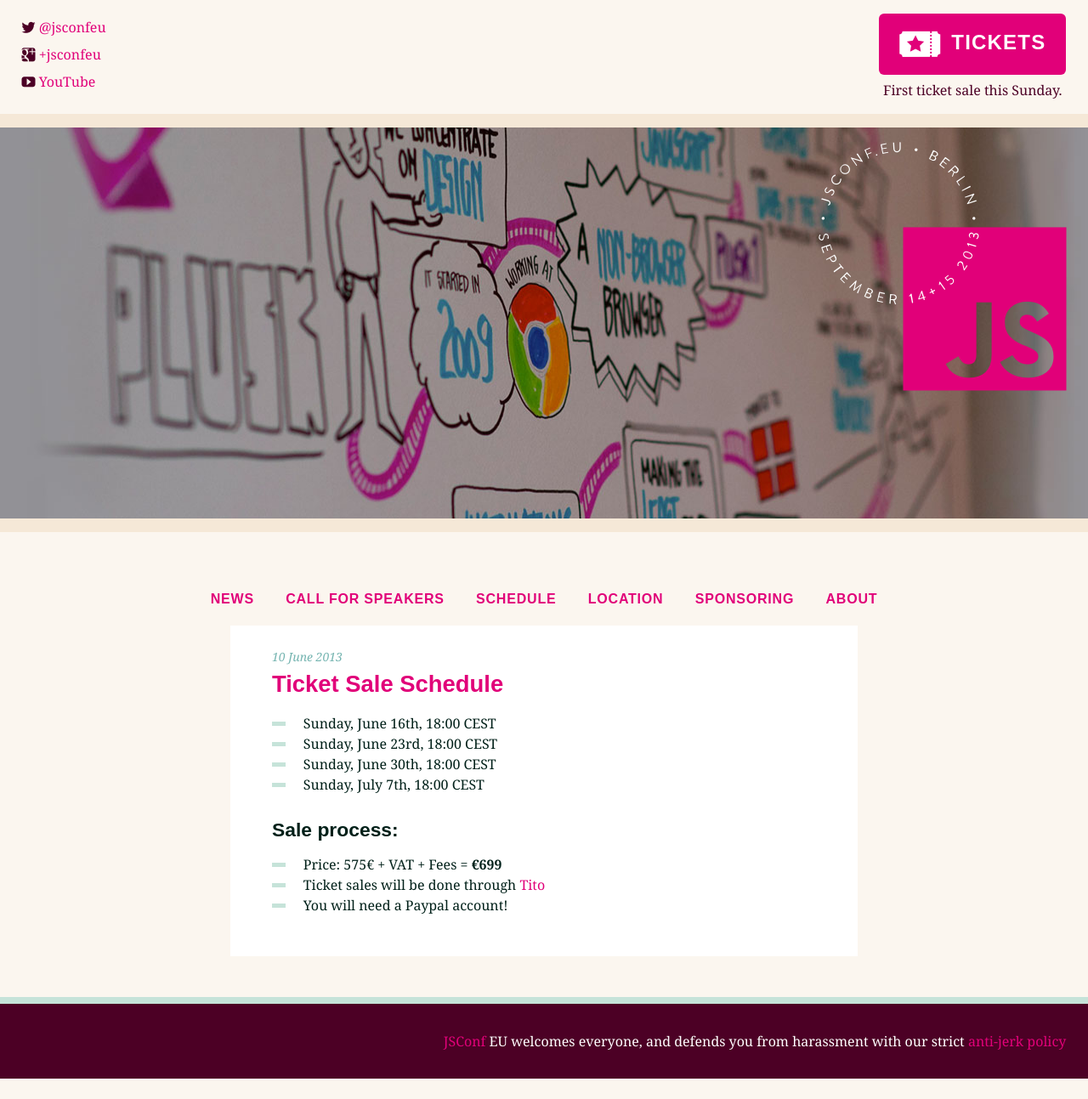
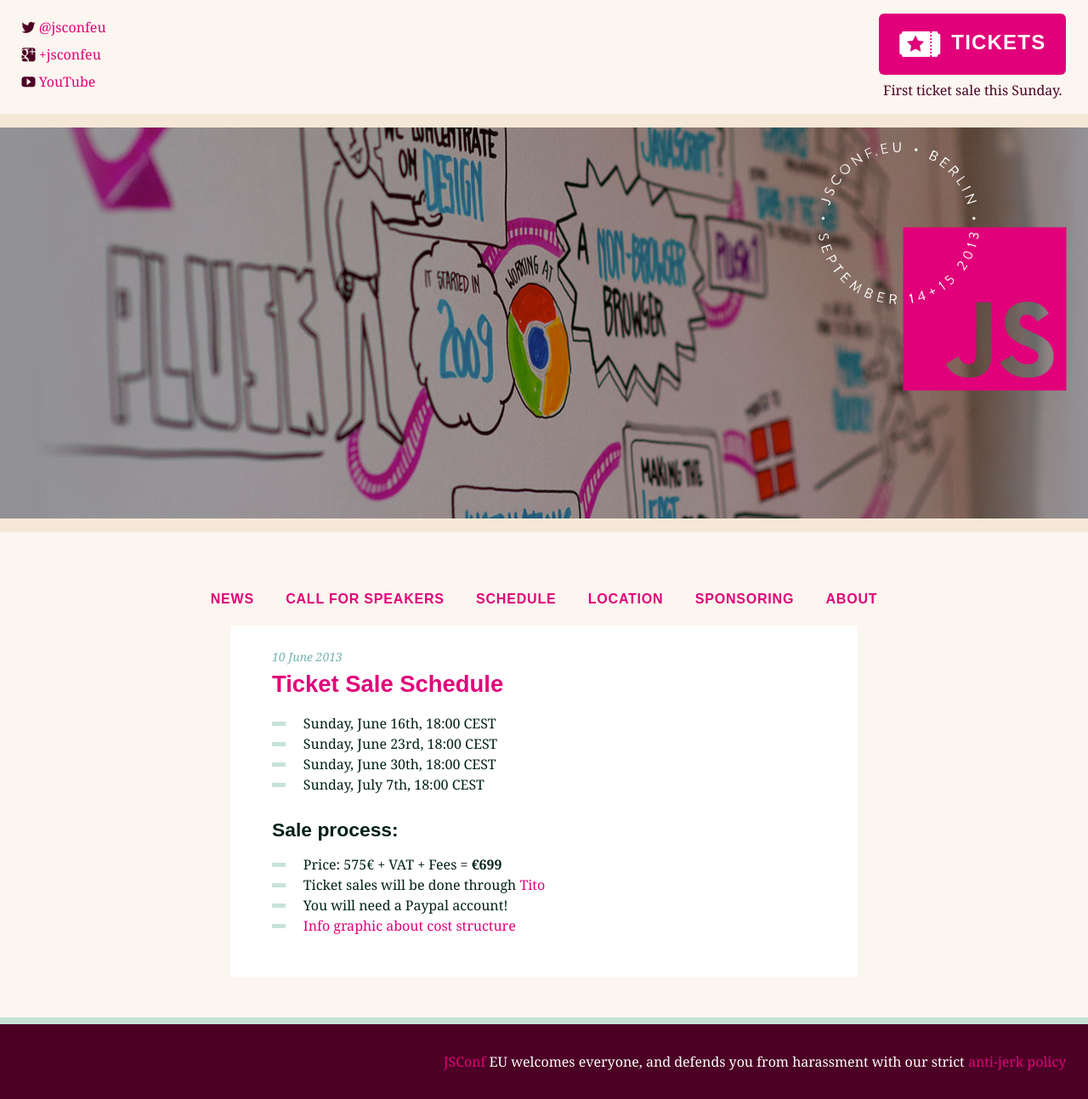
Before and after one commit to jsconf/2013.jsconf.eu, a Jekyll site: the page built from _posts/2013-06-10-ticket-sale-schedule.md, in a window 1280 px wide. Shown: the whole page at 85% size. Built offline with Jekyll 4.4.1, drawn with Linux system fonts in a browser that asks for light colours; nearby versions of some CDN libraries; comment, search, counter and statistics services are not loaded; before the commit the page ends 1269 px from its top, so only the background shows below that.

Commit message:
Link from ticket schedule to cost structure

```diff
--- a/_posts/2013-06-10-ticket-sale-schedule.md
+++ b/_posts/2013-06-10-ticket-sale-schedule.md
@@ -18,3 +18,4 @@
 - Price: 575€ + VAT + Fees = <strong>€699</strong>
 - Ticket sales will be done through <a href="https://tito.io/">Tito</a>
 - You will need a Paypal account!
+- [Info graphic about cost structure](/news/2013/06/15/how-we-spend-your-money.html)
```
